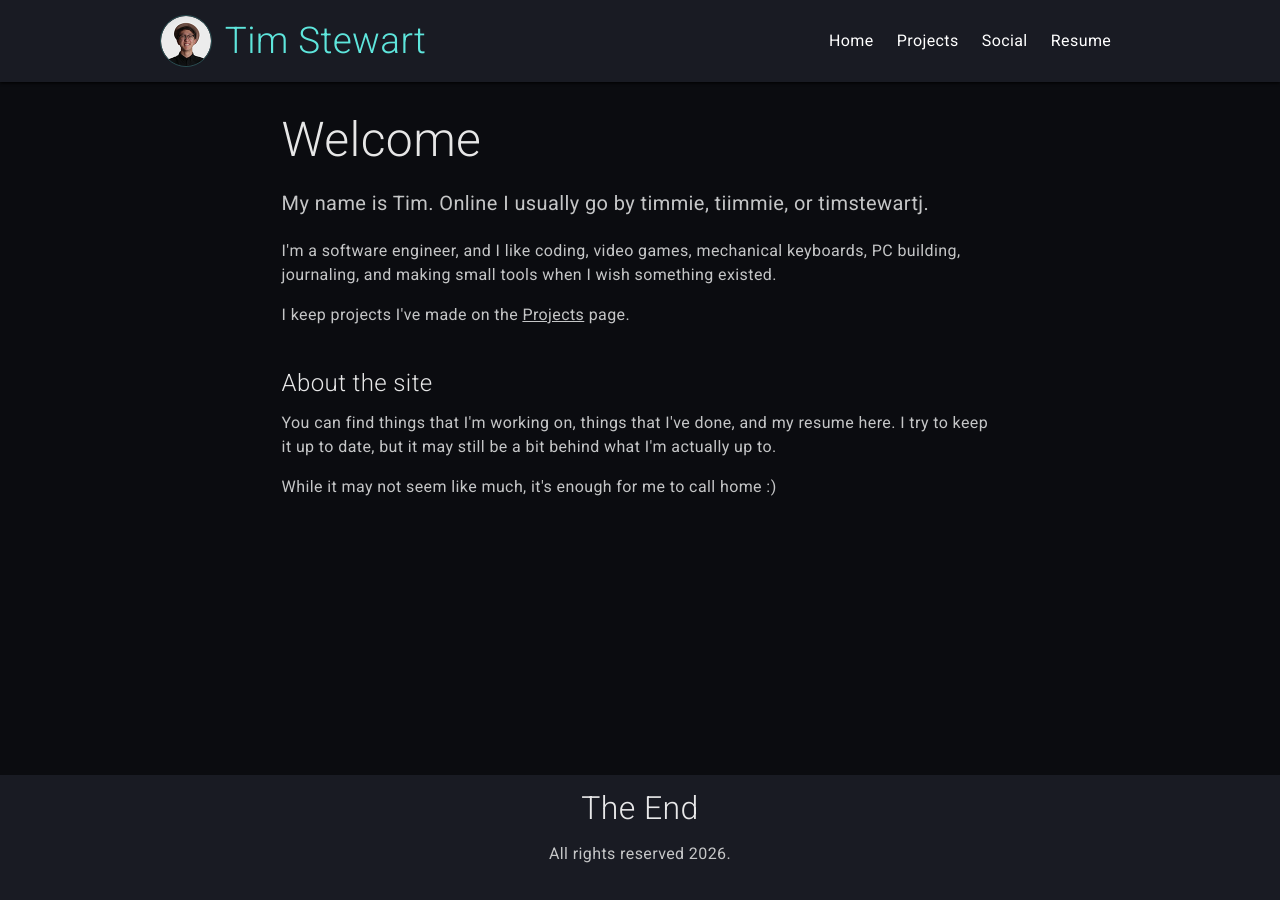
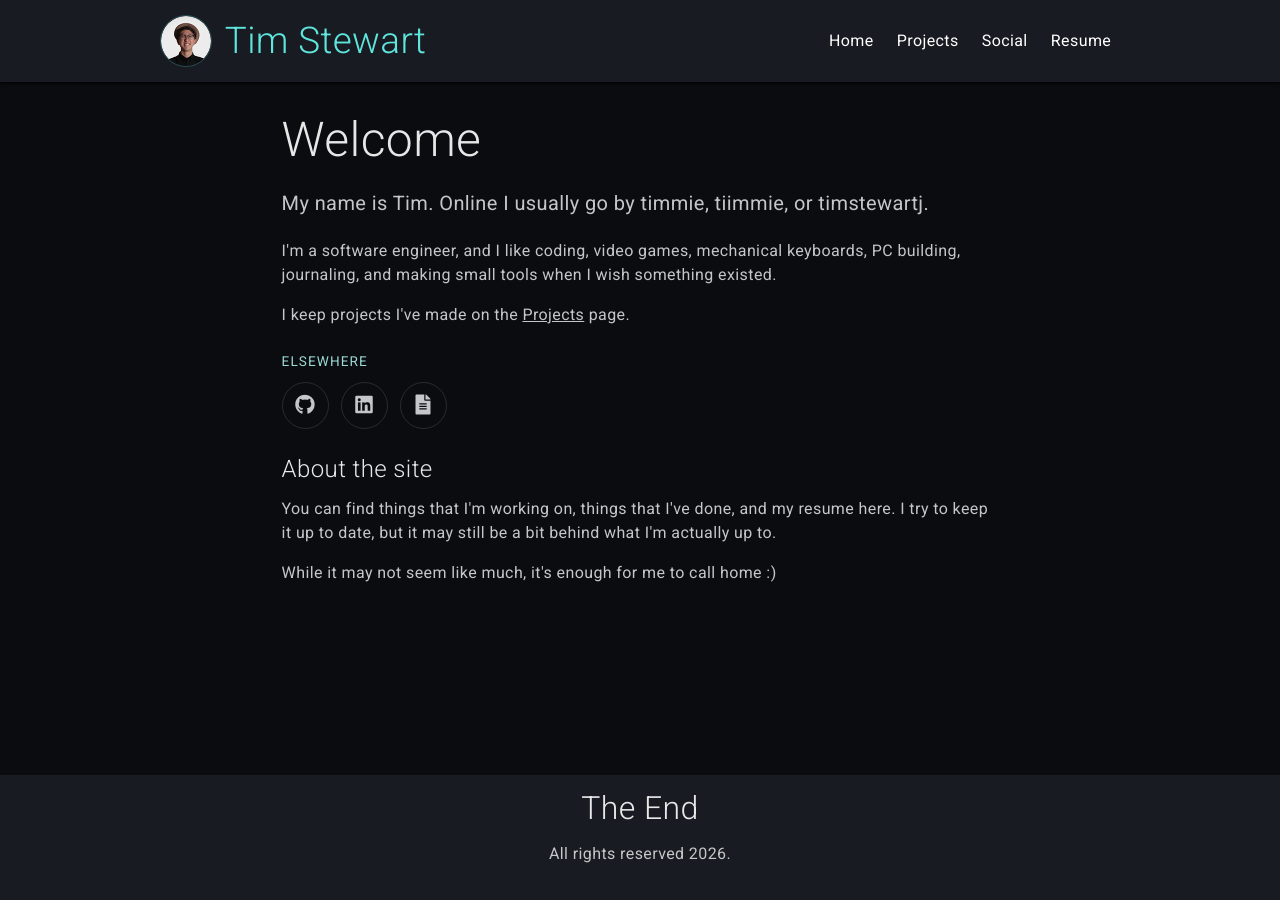
Before and after one commit to TimStewartJ/personal-site, a Jekyll site: the page built from index.html, in a window 1280 px wide. Built offline with Jekyll 4.4.1, drawn with Linux system fonts in a browser that asks for light colours.

Commit message:
Add homepage quick links
Co-authored-by: Copilot <223556219+Copilot@users.noreply.github.com>

```diff
--- a/_layouts/default.html
+++ b/_layouts/default.html
@@ -6,6 +6,12 @@
     <meta name="theme-color" content="#0b0c10" />
     <title>{% if page.title %}{{ page.title }} | {% endif %}TimStewartJ</title>
     <link href="https://fonts.googleapis.com/css?family=Roboto:300,400" rel="stylesheet" type="text/css" />
+    <link
+      rel="stylesheet"
+      href="https://use.fontawesome.com/releases/v5.15.4/css/all.css"
+      integrity="sha384-DyZ88mC6Up2uqS4h/KRgHuoeGwBcD4Ng9SiP4dIRy0EXTlnuz47vAwmeGwVChigm"
+      crossorigin="anonymous"
+    />
     <link rel="stylesheet" href="{{ "/assets/css/style.css" | relative_url }}" />
     <link rel="shortcut icon" type="image/x-icon" href="{{ "/assets/favicon/favicon.ico" | relative_url }}" />
     <link rel="apple-touch-icon" sizes="180x180" href="{{ "/assets/favicon/apple-touch-icon.png" | relative_url }}" />
--- a/assets/css/section.css
+++ b/assets/css/section.css
@@ -19,6 +19,44 @@
 .lede {
 	font-size: 1.25em;
 	line-height: 1.6em;
+}
+
+.home-links {
+	margin-top: 1.4em;
+}
+
+.home-links-label {
+	color: #9bd9d6;
+	font-size: 0.85em;
+	letter-spacing: 0.08em;
+	margin: 0 0 0.6em;
+	text-transform: uppercase;
+}
+
+.home-link-icons {
+	display: flex;
+	gap: 0.75em;
+}
+
+.home-link-icons a {
+	align-items: center;
+	border: 1px solid rgba(197, 198, 199, 0.16);
+	border-radius: 50%;
+	display: inline-flex;
+	font-size: 1.25em;
+	height: 2.25em;
+	justify-content: center;
+	text-decoration: none;
+	width: 2.25em;
+}
+
+.home-link-icons a:hover {
+	border-color: rgba(101, 212, 205, 0.45);
+}
+
+.home-link-icons a:focus-visible {
+	outline: 2px solid #66fcf1;
+	outline-offset: 3px;
 }
 
 .section img {
--- a/index.html
+++ b/index.html
@@ -15,6 +15,20 @@ title: Home
         <p>
             I keep projects I've made on the <a href="{{ "/projects" | relative_url }}">Projects</a> page.
         </p>
+        <div class="home-links">
+            <p class="home-links-label">Elsewhere</p>
+            <nav class="home-link-icons" aria-label="Quick links">
+                <a href="https://github.com/TimStewartJ" target="_blank" rel="noreferrer noopener" aria-label="GitHub">
+                    <i class="fab fa-github" aria-hidden="true"></i>
+                </a>
+                <a href="https://www.linkedin.com/in/timstewartj/" target="_blank" rel="noreferrer noopener" aria-label="LinkedIn">
+                    <i class="fab fa-linkedin" aria-hidden="true"></i>
+                </a>
+                <a href="{{ "/resume" | relative_url }}" aria-label="Resume">
+                    <i class="fas fa-file-alt" aria-hidden="true"></i>
+                </a>
+            </nav>
+        </div>
     </div>
 
     <div class="section wide">
```
Also changed, not shown: social.html (+0 -7 lines).
